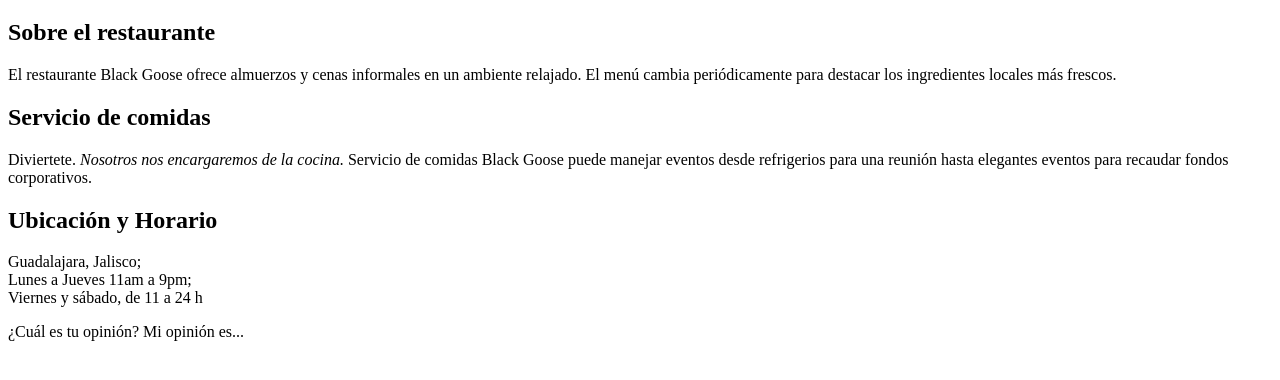
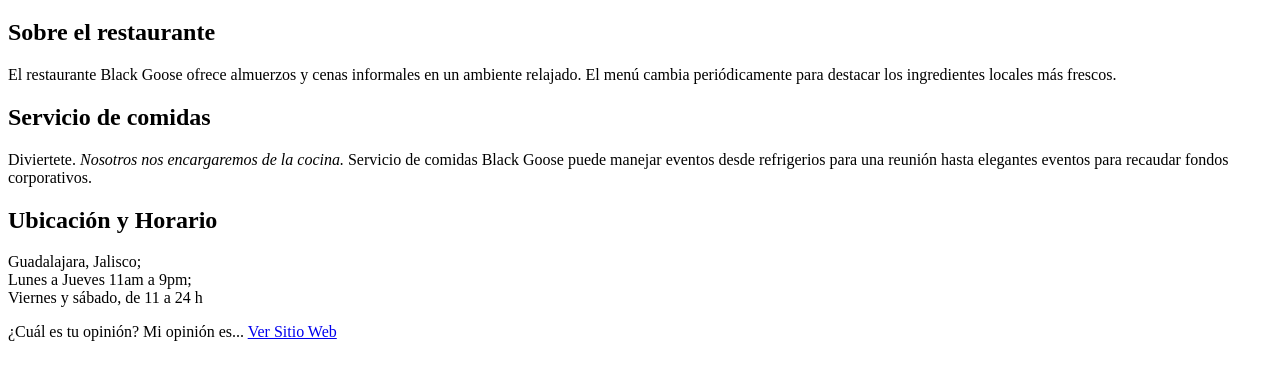
Before and after one commit to YGRivera/Prueba, a plain HTML site: page index.html in a window 1280 px wide. Shown: the part 98-478 px from the top of the page. Drawn offline with Linux system fonts and the light colour scheme.

Commit message:
Agregando enlace a README 2

```diff
--- a/index.html
+++ b/index.html
@@ -28,6 +28,7 @@
 ¿Cuál es tu opinión?
 
 Mi opinión es...
+<a href="https://ygrivera.github.io/Prueba/" target="_blank"> Ver Sitio Web </a>
 
 </body>
 </html>
```
Also changed, not shown: 1 other file.
